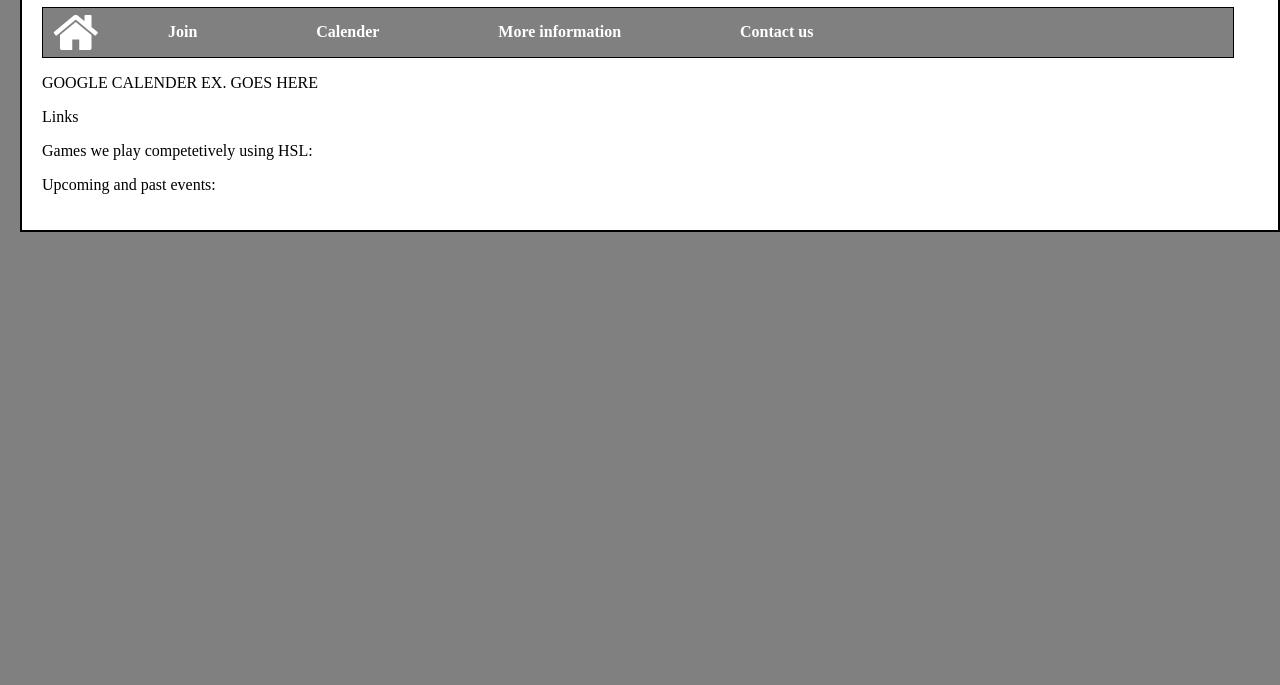
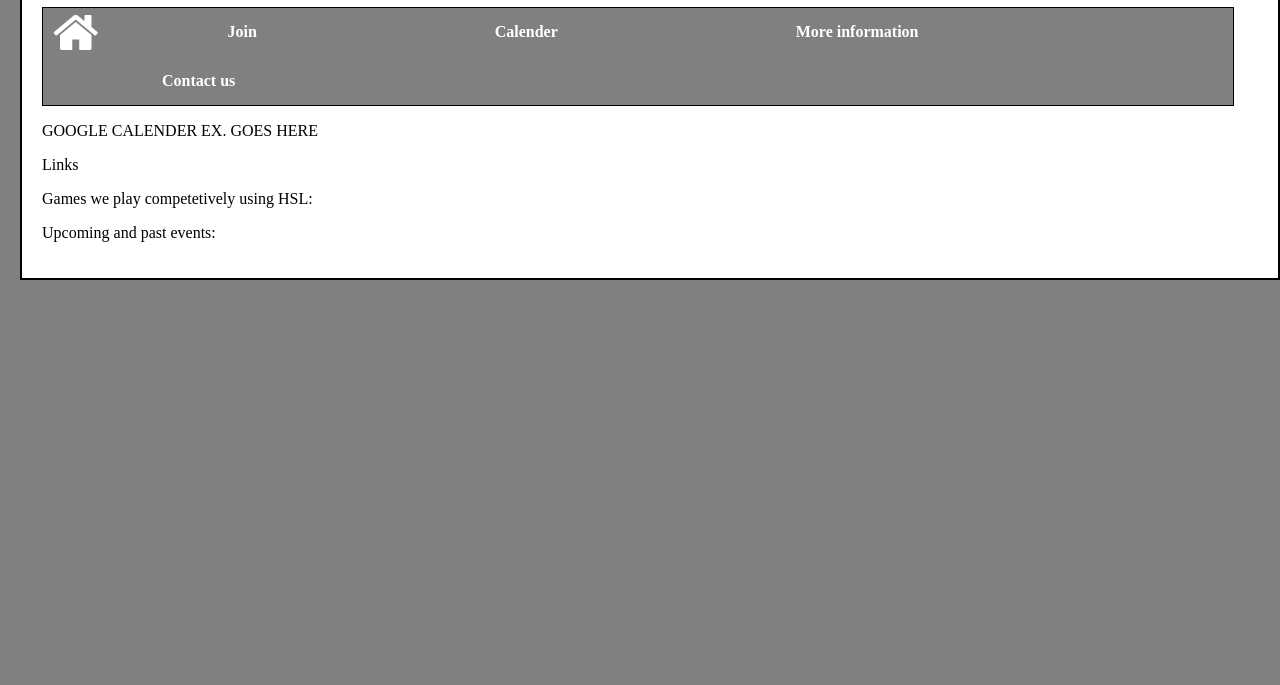
Before and after one commit to CorbinAD/CorbinAD.github.io, a plain HTML site: page ESPC.html in a window 1280 px wide. Shown: the part 115-800 px from the top of the page. Drawn offline with Linux system fonts and the light colour scheme.

Commit message:
Update ESPC.css

```diff
--- a/ESPC.css
+++ b/ESPC.css
@@ -39,7 +39,7 @@
   background-color: grey;
     border: none;
     color: white;
-    padding: 15px 5%;
+    padding: 15px 10%;
     text-align: center;
     text-decoration: none;
     display: inline-block;
@@ -50,7 +50,7 @@
   background-color: grey;
     border: none;
     color: white;
-    padding: 15px 5%;
+    padding: 15px 10%;
     text-align: center;
     text-decoration: none;
     display: inline-block;
@@ -60,7 +60,7 @@
 #informationbutton { background-color: grey;
     border: none;
     color: white;
-    padding: 15px 5%;
+    padding: 15px 10%;
     text-align: center;
     text-decoration: none;
     display: inline-block;
@@ -71,7 +71,7 @@
    background-color: grey;
     border: none;
     color: white;
-    padding: 15px 5%;
+    padding: 15px 10%;
     text-align: center;
     text-decoration: none;
     display: inline-block;
```
